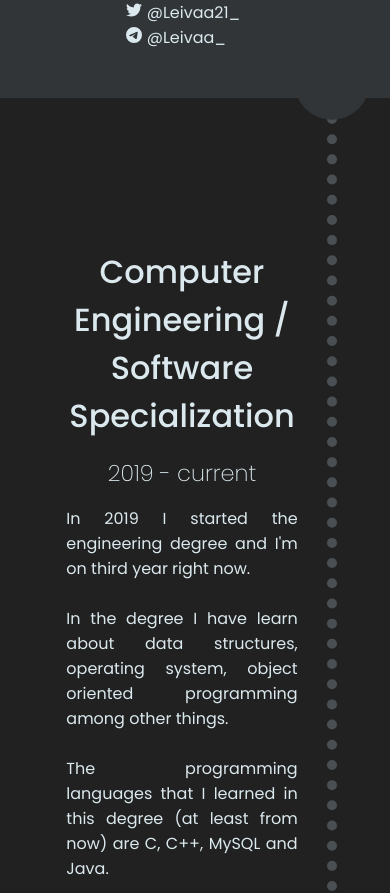
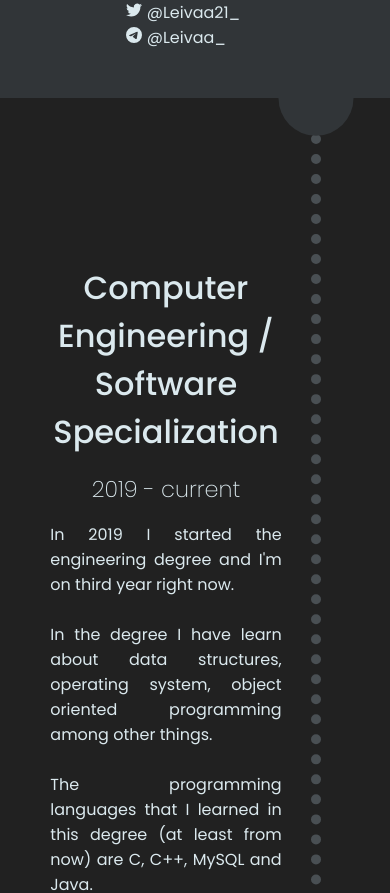
Before and after one commit to leivaa21/leivaa21.github.io, a Next.js app: page /career in a window 390 px wide. Shown: the part 691-1584 px from the top of the page. Built offline with nearby package versions, Linux system fonts and the light colour scheme.

Commit message:
fix: fixed styling on career section

```diff
--- a/styles/Career.module.css
+++ b/styles/Career.module.css
@@ -15,6 +15,7 @@
   z-index: 0;
 
   transition: all var(--transition-timing);
+  margin-left: -4rem;
 }
 .stage h1 {
   text-align: center;
@@ -86,5 +87,7 @@
   .stage {
     --border-size: 10px;
     --size-pacman: 20px;
+    padding: 3rem 0;
+    margin-left: -2rem;
   }
 }
```
